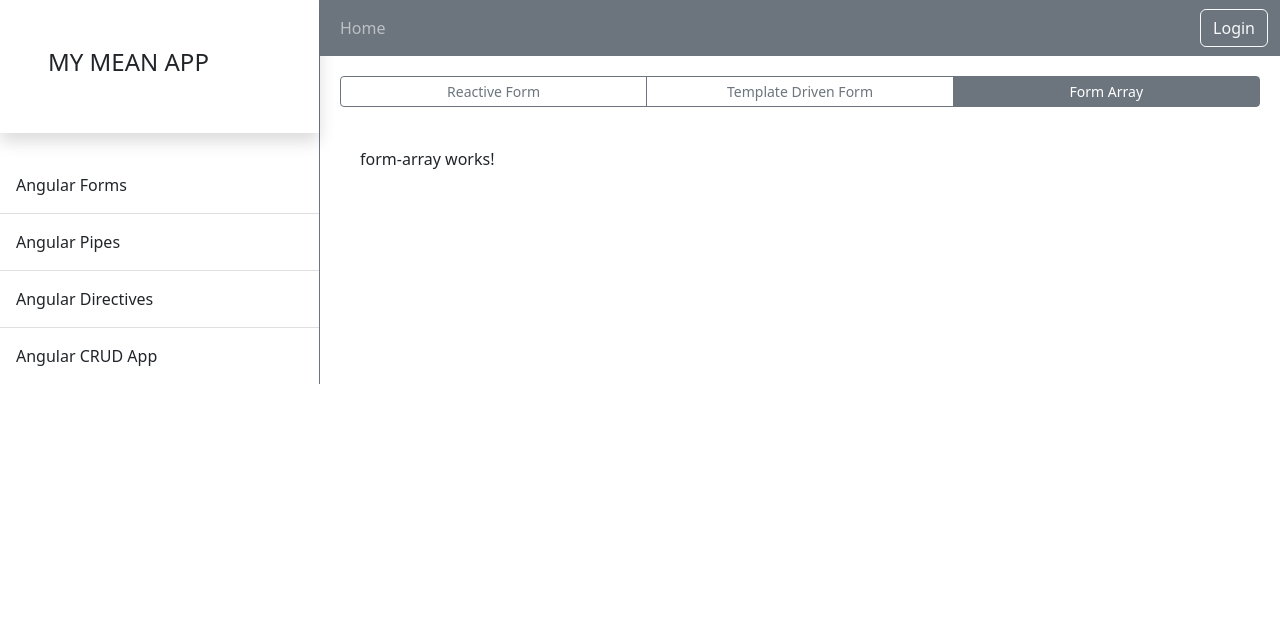
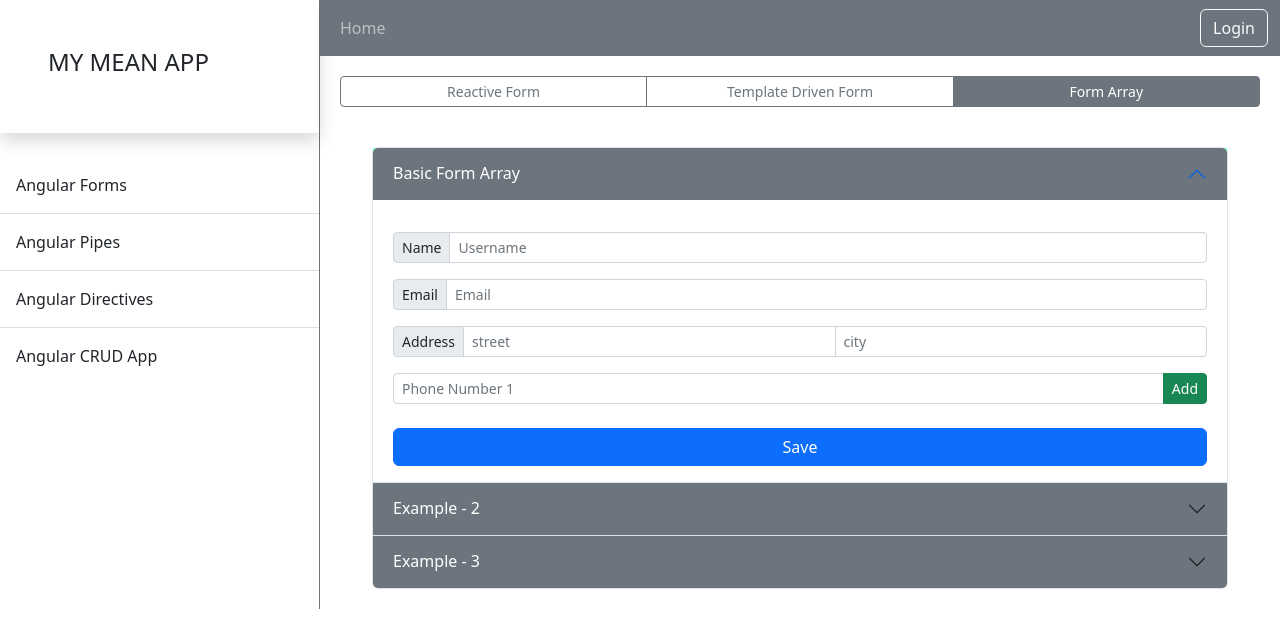
Before and after one commit to RehanSk93/MEAN-MY-APP, an Angular app in the folder Angular_GUI/: page /angular-forms/form-array in a window 1280 px wide. Shown: the top 628 px of the page. Built offline with nearby package versions, Linux system fonts and the light colour scheme.

Commit message:
UI - Form array: Basic form array implemented

```diff
--- a/Angular_GUI/src/app/app.module.ts
+++ b/Angular_GUI/src/app/app.module.ts
@@ -17,6 +17,7 @@ import { AngularDirectivesComponent } from './features/angular-directives/angula
 import { AngularCrudAppComponent } from './features/angular-crud-app/angular-crud-app.component';
 import { NodeBackendComponent } from './features/angular-crud-app/node-backend/node-backend.component';
 import { FormArrayComponent } from './features/angular-forms/form-array/form-array.component';
+import { BasicFormArrayComponent } from './features/angular-forms/form-array/basic-form-array/basic-form-array.component';
 
 
 @NgModule({
@@ -33,6 +34,7 @@ import { FormArrayComponent } from './features/angular-forms/form-array/form-arr
     AngularCrudAppComponent,
     NodeBackendComponent,
     FormArrayComponent,
+    BasicFormArrayComponent,
   ],
   imports: [
     BrowserModule,
--- /dev/null
+++ b/Angular_GUI/src/app/features/angular-forms/custom-form-validators.ts
@@ -0,0 +1,8 @@
+import { AbstractControl, ValidationErrors, ValidatorFn } from '@angular/forms';
+
+export function phoneNumberValidators(): ValidatorFn {
+  return (control: AbstractControl): ValidationErrors | null => {
+    const isValid = /^[0-9]{10}$/.test(control.value);
+    return isValid ? null : { invalidPhoneNumber: true };
+  };
+}
--- /dev/null
+++ b/Angular_GUI/src/app/features/angular-forms/form-array/basic-form-array/basic-form-array.component.html
@@ -0,0 +1,59 @@
+<form [formGroup]="basicFormArray" (ngSubmit)="onSubmit()">
+    <!-- Name -->
+    <div class="input-group input-group-sm mt-3">
+        <span class="input-group-text">Name</span>
+        <input type="text" formControlName="name" id="name" class="form-control" placeholder="Username">
+    </div>
+    <div *ngIf="basicFormArray.get('name')?.invalid && basicFormArray.get('name')?.touched">
+        <small *ngIf="basicFormArray.get('name')?.errors?.['required']"> Name is required! </small>
+        <small *ngIf="basicFormArray.get('name')?.errors?.['minlength']"> Name should be at least 3 character
+            long!</small>
+    </div>
+
+    <!-- Email -->
+    <div class="input-group input-group-sm mt-3">
+        <span class="input-group-text">Email</span>
+        <input type="email" formControlName="email" id="email" class="form-control" placeholder="Email">
+    </div>
+    <div *ngIf="basicFormArray.get('email')?.invalid && basicFormArray.get('email')?.touched">
+        <small *ngIf="basicFormArray.get('email')?.errors?.['required']">Email is required</small>
+        <small *ngIf="basicFormArray.get('email')?.errors?.['email']">Enter a valid email</small>
+    </div>
+
+    <!-- Address -->
+    <div class="input-group mt-3 input-group-sm" formGroupName="address">
+        <span class="input-group-text">Address</span>
+        <input type="text" formControlName="street" id="street" class="form-control" placeholder="street">
+        <input type="text" formControlName="city" id="city" class="form-control" placeholder="city">
+    </div>
+    <div *ngIf="basicFormArray.get('address.street')?.invalid && basicFormArray.get('address.street')?.touched">
+        <small *ngIf="basicFormArray.get('address.street')?.errors?.['required']">Street is required.</small>
+    </div>
+    <div *ngIf="basicFormArray.get('address.city')?.invalid && basicFormArray.get('address.city')?.touched">
+        <small *ngIf="basicFormArray.get('address.city')?.errors?.['required']">City is required.</small>
+    </div>
+
+    <!-- Add Multiple Phone number -->
+    <div formArrayName="phoneNumbers">
+        <ng-container *ngFor="let phone of phoneNumbers.controls; let i=index">
+            <div class="input-group mt-3 input-group-sm">
+                <input type="number" [id]="'phone' + i" [formControlName]="i" class="form-control"
+                    [placeholder]="'Phone Number ' + (i+1)">
+                <button class="btn btn-success" type="button" (click)="addPhoneNumber()">Add</button>
+                <button *ngIf="i >= 1" class="btn btn-danger" type="button"
+                    (click)="removePhoneNumber(i)">Remove</button>
+            </div>
+            <!-- Validation -->
+            <div *ngIf="phone.invalid && phone.touched">
+                <small *ngIf="phone.errors?.['required']">Phone number is required. </small>
+                <small *ngIf="phone.errors?.['invalidPhoneNumber']">Phone number must be 10 digits.</small>
+            </div>
+        </ng-container>
+    </div>
+
+
+    <!-- Save details -->
+    <div class="d-grid mt-4">
+        <button type="submit" class="btn btn-primary btn-block">Save</button>
+    </div>
+</form>
--- /dev/null
+++ b/Angular_GUI/src/app/features/angular-forms/form-array/basic-form-array/basic-form-array.component.scss
@@ -0,0 +1,6 @@
+input:focus {
+    box-shadow: none;
+}
+small {
+    color: rgba(255, 0, 0, 0.575);
+}
--- /dev/null
+++ b/Angular_GUI/src/app/features/angular-forms/form-array/basic-form-array/basic-form-array.component.ts
@@ -0,0 +1,49 @@
+import { Component, OnInit } from '@angular/core';
+import { FormArray, FormBuilder, FormGroup, Validators } from '@angular/forms';
+
+// Import custom validator
+import { phoneNumberValidators } from './../../custom-form-validators';
+
+@Component({
+  selector: 'app-basic-form-array',
+  templateUrl: './basic-form-array.component.html',
+  styleUrls: ['./basic-form-array.component.scss'],
+})
+export class BasicFormArrayComponent implements OnInit {
+  basicFormArray!: FormGroup;
+  constructor(private fb: FormBuilder) {}
+
+  ngOnInit() {
+    this.basicFormArray = this.fb.group({
+      name: ['', [Validators.required, Validators.minLength(3)]],
+      email: ['', [Validators.required, Validators.email]],
+      address: this.fb.group({
+        street: ['', Validators.required],
+        city: ['', Validators.required],
+      }),
+      phoneNumbers: this.fb.array([
+        this.fb.control('', [Validators.required, phoneNumberValidators()]),
+      ]),
+    });
+  }
+
+  get phoneNumbers() {
+    return this.basicFormArray.get('phoneNumbers') as FormArray;
+  }
+
+  addPhoneNumber() {
+    this.phoneNumbers.push(
+      this.fb.control('', [Validators.required, phoneNumberValidators()])
+    );
+  }
+
+  removePhoneNumber(index: number) {
+    this.phoneNumbers.removeAt(index);
+  }
+
+  onSubmit() {
+    if (this.basicFormArray.valid) {
+      console.log(this.basicFormArray.value);
+    }
+  }
+}
--- a/Angular_GUI/src/app/features/angular-forms/form-array/form-array.component.html
+++ b/Angular_GUI/src/app/features/angular-forms/form-array/form-array.component.html
@@ -1 +1,89 @@
-<p>form-array works!</p>
+<div class="container">
+    <div class="row">
+      <div class="accordion" id="accordionPanelsStayOpenExample">
+        <div class="accordion-item">
+          <h2 class="accordion-header" style="background-color: aquamarine !important;" id="panelsStayOpen-headingOne">
+            <button
+              class="accordion-button"
+              type="button"
+              data-bs-toggle="collapse"
+              data-bs-target="#panelsStayOpen-collapseOne"
+              aria-expanded="true"
+              aria-controls="panelsStayOpen-collapseOne"
+            >
+              Basic Form Array
+            </button>
+          </h2>
+          <div
+            id="panelsStayOpen-collapseOne"
+            class="accordion-collapse collapse show"
+            aria-labelledby="panelsStayOpen-headingOne"
+          >
+            <div class="accordion-body">
+              <app-basic-form-array></app-basic-form-array>
+            </div>
+          </div>
+        </div>
+        <div class="accordion-item">
+          <h2 class="accordion-header" id="panelsStayOpen-headingTwo">
+            <button
+              class="accordion-button collapsed"
+              type="button"
+              data-bs-toggle="collapse"
+              data-bs-target="#panelsStayOpen-collapseTwo"
+              aria-expanded="false"
+              aria-controls="panelsStayOpen-collapseTwo"
+            >
+              Example - 2
+            </button>
+          </h2>
+          <div
+            id="panelsStayOpen-collapseTwo"
+            class="accordion-collapse collapse"
+            aria-labelledby="panelsStayOpen-headingTwo"
+          >
+            <div class="accordion-body">
+              <strong>This is the second item's accordion body.</strong> It is
+              hidden by default, until the collapse plugin adds the appropriate
+              classes that we use to style each element. These classes control the
+              overall appearance, as well as the showing and hiding via CSS
+              transitions. You can modify any of this with custom CSS or
+              overriding our default variables. It's also worth noting that just
+              about any HTML can go within the <code>.accordion-body</code>,
+              though the transition does limit overflow.
+            </div>
+          </div>
+        </div>
+        <div class="accordion-item">
+          <h2 class="accordion-header" id="panelsStayOpen-headingThree">
+            <button
+              class="accordion-button collapsed"
+              type="button"
+              data-bs-toggle="collapse"
+              data-bs-target="#panelsStayOpen-collapseThree"
+              aria-expanded="false"
+              aria-controls="panelsStayOpen-collapseThree"
+            >
+              Example - 3
+            </button>
+          </h2>
+          <div
+            id="panelsStayOpen-collapseThree"
+            class="accordion-collapse collapse"
+            aria-labelledby="panelsStayOpen-headingThree"
+          >
+            <div class="accordion-body">
+              <strong>This is the third item's accordion body.</strong> It is
+              hidden by default, until the collapse plugin adds the appropriate
+              classes that we use to style each element. These classes control the
+              overall appearance, as well as the showing and hiding via CSS
+              transitions. You can modify any of this with custom CSS or
+              overriding our default variables. It's also worth noting that just
+              about any HTML can go within the <code>.accordion-body</code>,
+              though the transition does limit overflow.
+            </div>
+          </div>
+        </div>
+      </div>
+    </div>
+  </div>
--- a/Angular_GUI/src/app/features/angular-forms/form-array/form-array.component.scss
+++ b/Angular_GUI/src/app/features/angular-forms/form-array/form-array.component.scss
@@ -0,0 +1,9 @@
+.accordion-button {
+  background-color: #6C757D; /* Change to your desired color */
+  color: white; /* Change text color */
+  box-shadow: none;
+}
+.accordion-button:not(.collapsed) {
+  background-color: #6C757D; /* Change to your desired color */
+  color: white; /* Change text color */
+}
--- a/Angular_GUI/src/app/features/angular-forms/reactive-form/reactive-form.component.scss
+++ b/Angular_GUI/src/app/features/angular-forms/reactive-form/reactive-form.component.scss
@@ -2,3 +2,13 @@
   outline: none;
   box-shadow: none;
 }
+
+.accordion-button {
+  background-color: #6c757d; /* Change to your desired color */
+  color: white; /* Change text color */
+  box-shadow: none;
+}
+.accordion-button:not(.collapsed) {
+  background-color: #6c757d; /* Change to your desired color */
+  color: white; /* Change text color */
+}
```
Also changed, not shown: 1 other file (tests, documents, lock files or other folders).
